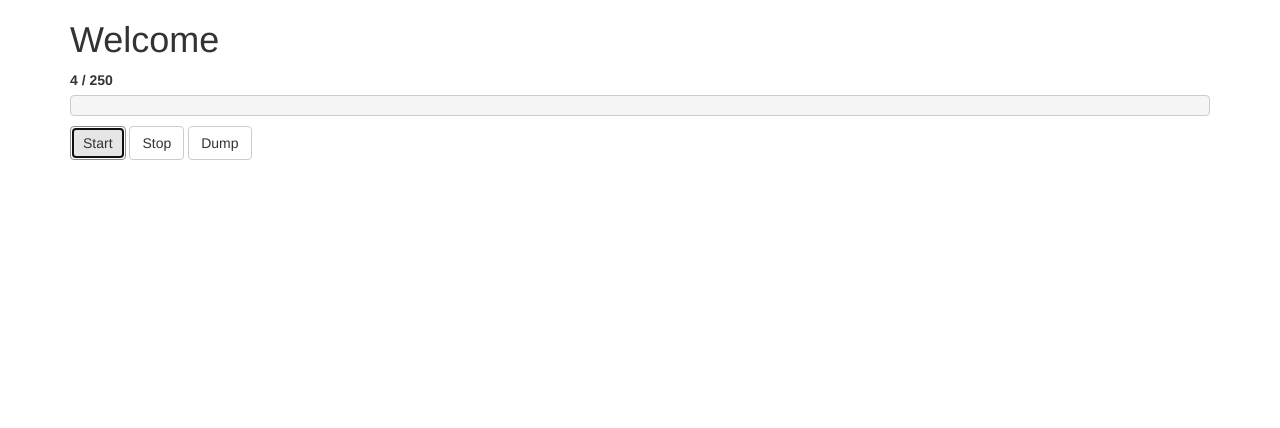
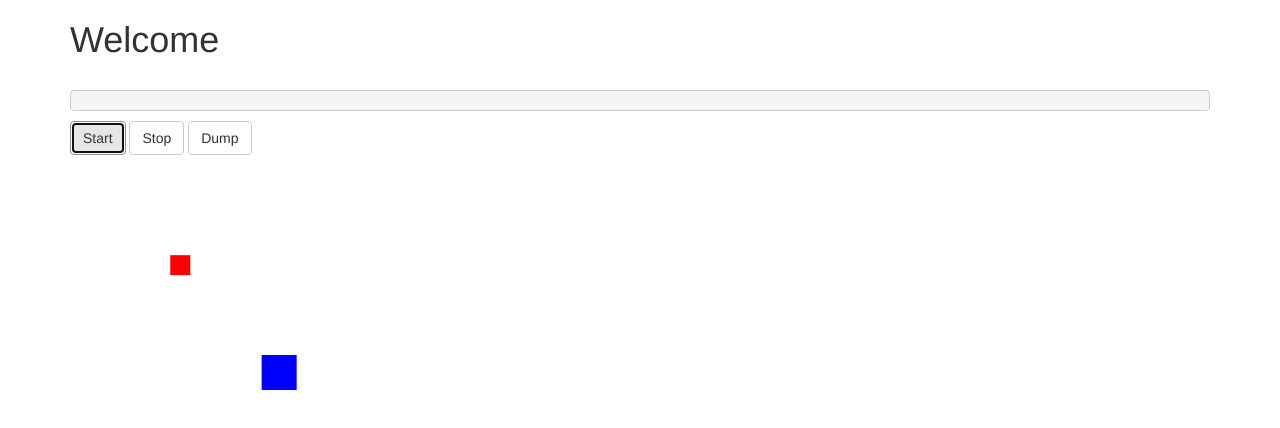
Before and after one commit to mortenscheel/js-game, a website: page index.html in a window 1280 px wide. Both pictures are taken after a click on the button "Start". Drawn offline with nearby package versions, Linux system fonts and the light colour scheme.

Commit message:
Simple Game/Board/Entity classes added

```diff
--- a/game.js
+++ /dev/null
@@ -1,40 +0,0 @@
-/**
- * Created by morten on 05/07/16.
- */
-
-var Game = function (params){
-	var self = this;
-	self.container = params.container || $("body");
-	self.html = params.html || true;
-	self.linebreak = self.html ? "<br>" : "\n";
-	self.startedAt, self.timer, self.previous, self.frames, self.fpsTimer, self.fps;
-	self.start = function () {
-		self.startedAt = self.timestamp();
-		self.previous = self.startedAt;
-		self.frames = 0;
-		self.timer = setInterval(function () {
-			var now = self.timestamp();
-			var delta = now - self.previous;
-			self.previous = now;
-			self.frames++;
-			self.update(delta);
-		},1);
-		self.fpsTimer = setInterval(function () {
-			self.fps = self.frames;
-			self.frames = 0;
-		}, 1000);
-	}
-	self.update = function (delta) {
-		self.container.html(delta + " / " + self.fps);
-	}
-	self.timestamp = function () {
-		return new Date().getTime();
-	}
-	self.stop = function () {
-		clearTimeout(self.fpsTimer);
-		clearTimeout(self.timer);
-	}
-	self.dump = function () {
-		$("#debug").html(JSON.stringify(this));
-	}
-}
--- a/index.html
+++ b/index.html
@@ -10,30 +10,25 @@
     <h1>Welcome</h1>
     <label id="label"></label>
     <pre id="debug"></pre>
-    <button class="btn btn-default" id="start-btn">Start</button>
-    <button class="btn btn-default" id="stop-btn">Stop</button>
-    <button class="btn btn-default" id="dump-btn">Dump</button>
+    <button onclick="game.start()" class="btn btn-default" id="start-btn">Start</button>
+    <button onclick="game.stop()" class="btn btn-default" id="stop-btn">Stop</button>
+    <button onclick="game.dump()" class="btn btn-default" id="dump-btn">Dump</button>
+    <div id="canvas-wrap">
+        <canvas id="canvas" width="800" height="600"></canvas>
+    </div>
+
 </div>
 <script src="bower_components/jquery/dist/jquery.js"></script>
 <script src="bower_components/bootstrap/dist/js/bootstrap.js"></script>
 <script src="bower_components/moment/min/moment-with-locales.min.js"></script>
-<script src="game.js"></script>
+<script src="js/game.js"></script>
 <script>
-    var game;
-    $(function () {
-        game = new Game({
-            container: $("#label")
-        });
-        $("#start-btn").click(function () {
-            game.start();
-        });
-        $("#stop-btn").click(function () {
-            game.stop();
-        });
-        $("#dump-btn").click(function () {
-            game.dump();
-        })              ;
+    var game = new Game({
+        fps    : 60,
+        canvas: 'canvas'
     });
+
+
 </script>
 </body>
 </html>
--- /dev/null
+++ b/js/game.js
@@ -0,0 +1,118 @@
+/**
+ * Created by morten on 05/07/16.
+ */
+
+var Game = function (params) {
+	var self = this;
+	self.fps = params.fps || 60;
+	self.board = new Board(params.canvas);
+	self.gameLoop = {
+		start: function () {
+			self.gameLoop.startedAt = self.ts();
+			self.gameLoop.previous = self.gameLoop.startedAt;
+			self.gameLoop.timer = setInterval(function () {
+				var delta = self.ts() - self.gameLoop.previous;
+				self.update(delta);
+				self.render();
+				self.gameLoop.previous = self.ts();
+			}, (1000 / self.fps));
+		},
+		stop : function () {
+			clearInterval(self.gameLoop.timer);
+		}
+	}
+	self.update = function (delta) {
+		var currentFps = Math.floor(1000 / delta);
+		console.log('delta: ' + delta + ', fps: ' + currentFps);
+		self.board.update(delta);
+	}
+	self.render = function () {
+		self.board.render();
+	}
+	self.start = function () {
+		self.gameLoop.start();
+		self.board.init();
+	}
+	self.stop = function () {
+		self.gameLoop.stop();
+	}
+	self.dump = function () {
+		$("#debug").html(JSON.stringify(self));
+	}
+	self.ts = function () {
+		return new Date().getTime();
+	}
+}
+
+var Board = function (canvas_id) {
+	var self = this;
+	self.canvas = document.getElementById(canvas_id);
+	self.context = self.canvas.getContext('2d');
+	self.dimensions = {
+		width : self.canvas.width,
+		height: self.canvas.height
+	}
+	self.entities = []
+	self.update = function (delta) {
+		for (var i in self.entities) {
+			if (self.entities.hasOwnProperty(i)) {
+				var entity = self.entities[i];
+				entity.update(delta);
+			}
+		}
+	}
+	self.render = function () {
+		self.context.clearRect(0, 0, self.dimensions.width, self.dimensions.height);
+		for (var i in self.entities) {
+			if (self.entities.hasOwnProperty(i)) {
+				var entity = self.entities[i];
+				entity.render();
+			}
+		}
+	}
+	self.init = function () {
+		self.entities.push(new Entity({
+			name   : 'Test 1',
+			context: self.context,
+			x      : 100,
+			y      : 100,
+			w      : 20,
+			h      : 20,
+			dx     : 0.0001,
+			dy     : 0.001,
+			color  : '#ff0000'
+		}));
+		self.entities.push(new Entity({
+			name   : 'Test 2',
+			context: self.context,
+			x      : 200,
+			y      : 200,
+			w      : 35,
+			h      : 35,
+			dx     : -0.003,
+			dy     : -0.00011,
+			color  : '#00f'
+		}));
+	}
+}
+
+var Entity = function (params) {
+	var self = this;
+	self.name = params.name || 'No name';
+	self.context = params.context;
+	self.x = params.x || 0;
+	self.y = params.y || 0;
+	self.w = params.w || 10;
+	self.h = params.h || 10;
+	self.dx = params.dx || 0;
+	self.dy = params.dy || 0;
+	self.color = params.color || '#000';
+	self.update = function (delta) {
+		self.x += self.dx * delta;
+		self.y += self.dy;
+	}
+	self.render = function () {
+		self.context.fillStyle = self.color;
+		self.context.fillRect(self.x, self.y, self.w, self.h);
+	}
+}
```
